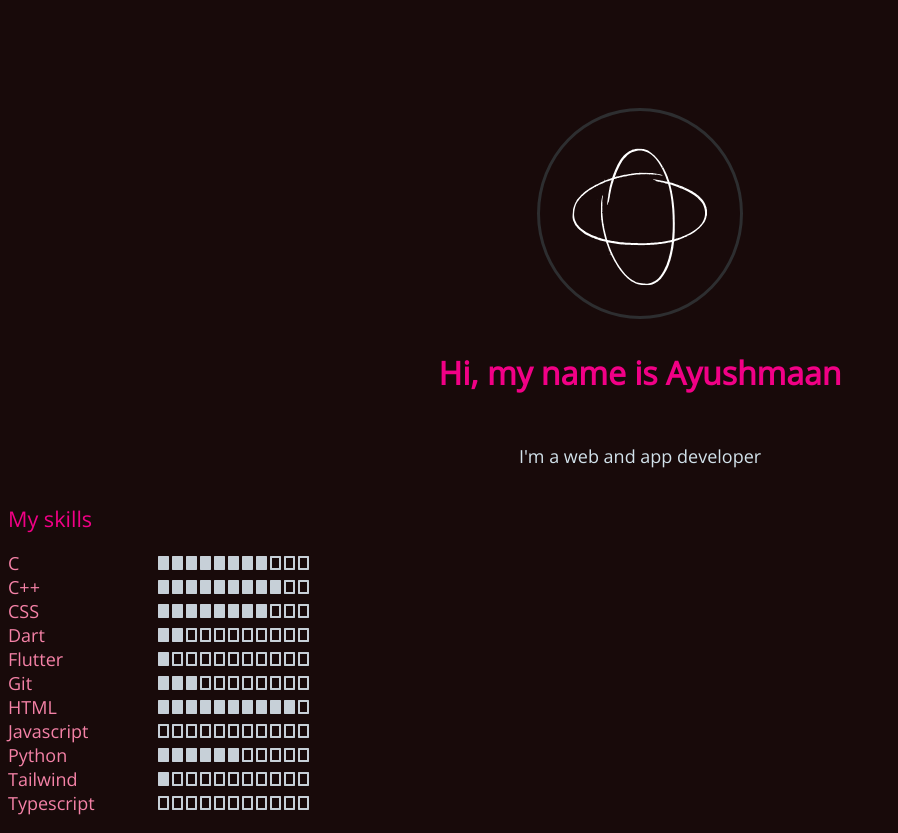
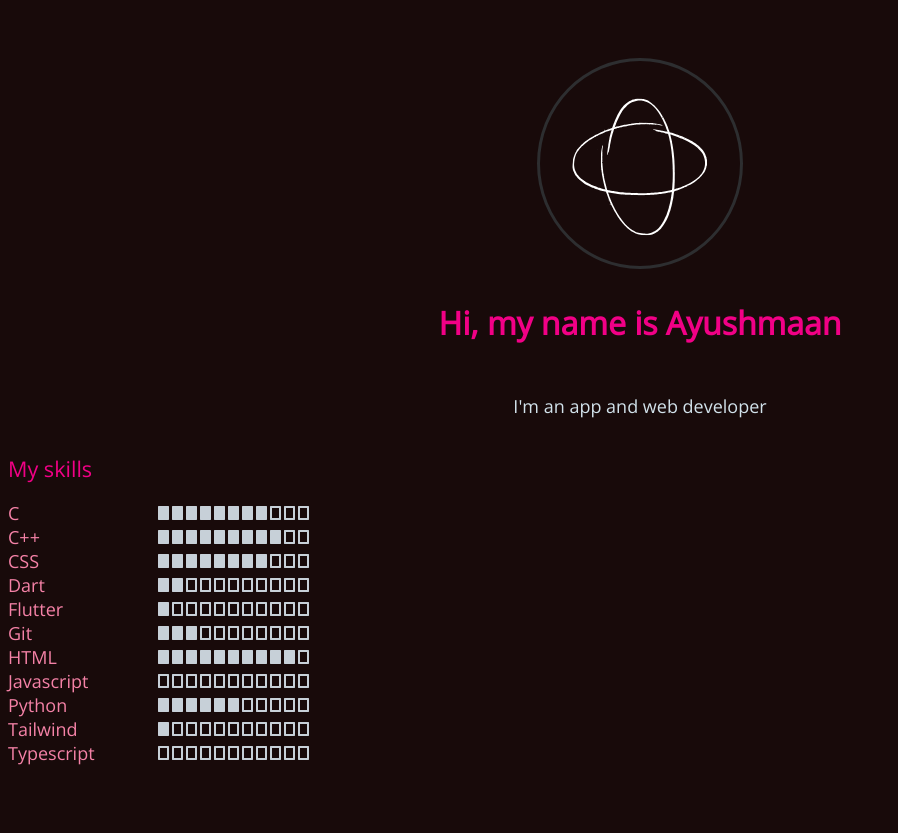
Before and after one commit to AyushmaanDash/portfolioSite, a plain HTML site: page index.html in a window 1280 px wide. Shown: the whole page, without its empty margins (0-898 px from the left). After the commit the page ends 800 px from the top, so only its background shows below. Drawn offline with nearby package versions, Linux system fonts and the light colour scheme.

Commit message:
Logo paddig adjusted

```diff
--- a/index.html
+++ b/index.html
@@ -30,7 +30,7 @@
     <div class ="centreAlign">
         <div>
             <p class = "subheading">
-                I'm a web and app developer
+                I'm an app and web developer
             </p>
         </div>
     </div>
--- a/style.css
+++ b/style.css
@@ -23,7 +23,7 @@ body {
 }
 
 #logoBox {
-    padding-top: 100px;
+    padding-top: 50px;
 }
 
 h3 {
```
